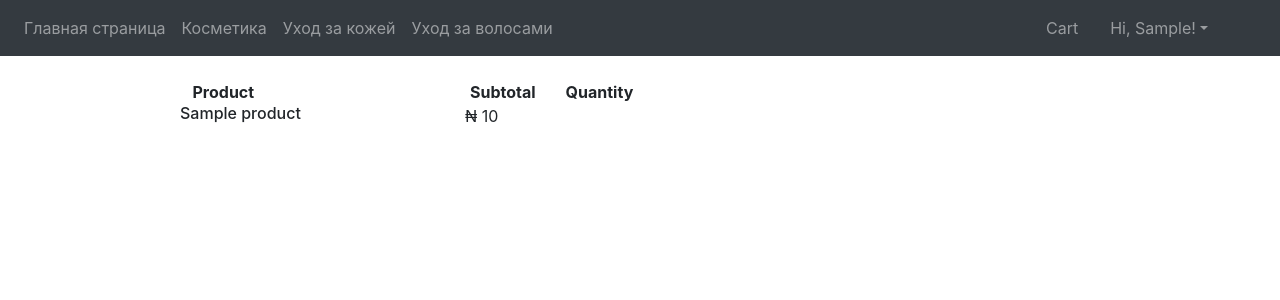
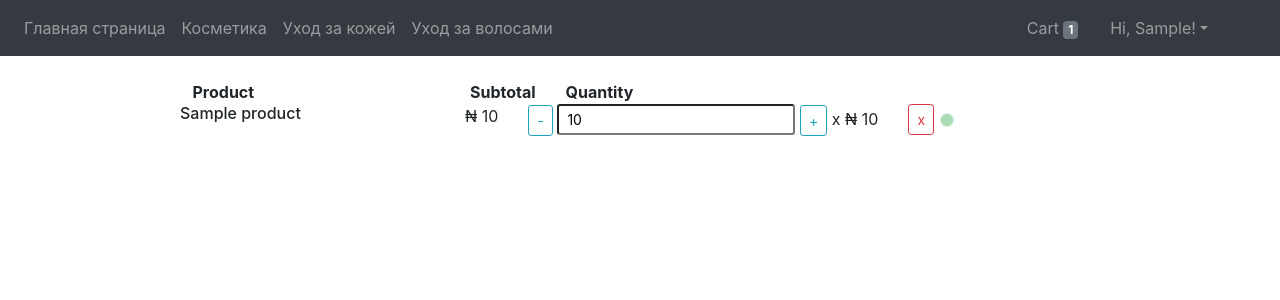
Before and after one commit to tiraill/flask_store, a Flask app: page /cart/ in a window 1280 px wide. Shown: the top 300 px of the page. Run offline with Flask 2, Linux system fonts and the light colour scheme; a user stored in the database is signed in; tables that the repository leaves empty hold one stand-in row (values such as "Sample post"); some libraries are stand-ins or nearby versions.

Commit message:
fix quantity

```diff
--- a/store_app/templates/layout.html
+++ b/store_app/templates/layout.html
@@ -73,7 +73,9 @@
     <!-- Optional JavaScript -->
     <!-- jQuery first, then Popper.js, then Bootstrap JS -->
     <script src="https://code.jquery.com/jquery-3.4.1.slim.min.js" integrity="sha384-J6qa4849blE2+poT4WnyKhv5vZF5SrPo0iEjwBvKU7imGFAV0wwj1yYfoRSJoZ+n" crossorigin="anonymous"></script>
-    <script src="https://cn.jsdelivr.net/npm/popper.js@1.16.0/dist/umd/popper.min.js" integrity="sha384-Q6E9RHvbIyZFJoft+2mJbHaEWldlvI9IOYy5n3zV9zzTtmI3UksdQRVvoxMfooAo" crossorigin="anonymous"></script>
+    <script src="https://code.jquery.com/jquery-3.4.1.min.js" integrity="sha256-CSXorXvZcTkaix6Yvo6HppcZGetbYMGWSFlBw8HfCJo=" crossorigin="anonymous"></script>
+{#    <script src="https://cn.jsdelivr.net/npm/popper.js@1.16.0/dist/umd/popper.min.js" integrity="sha384-Q6E9RHvbIyZFJoft+2mJbHaEWldlvI9IOYy5n3zV9zzTtmI3UksdQRVvoxMfooAo" crossorigin="anonymous"></script>#}
     <script src="https://stackpath.bootstrapcdn.com/bootstrap/4.4.1/js/bootstrap.min.js" integrity="sha384-wfSDF2E50Y2D1uUdj0O3uMBJnjuUD4Ih7YwaYd1iqfktj0Uod8GCExl3Og8ifwB6" crossorigin="anonymous"></script>
+  {% block java_scripts %}{% endblock %}
   </body>
 </html>
--- a/store_app/templates/users/cart.html
+++ b/store_app/templates/users/cart.html
@@ -36,28 +36,155 @@
                     <span class="item-total{{items.id}} item-total">{{items.subtotal}}
                 </span></p>
 			</div>
-{#			<div class="col-auto col-md-4">#}
-{#                <form action="{{url_for('users.quantity_update', id=items.id)}}" class="form-inline" style="padding:0;margin:0;">#}
-{#                    <p>#}
-{#                        <input id="minus-btn" type="button" class="minus-btn{{items.id}} btn btn-sm btn-outline-info" value="-">#}
-{#                        <input type="text" name="quantity" class="qty form-control-sm" id="qty{{items.id}}" value="{{items.quantity}}" readonly>#}
-{#                        <input id="plus-btn" type="button" class="plus-btn{{items.id}} 	btn btn-sm btn-outline-info" value="+">#}
-{#                        <span class="times">x</span> <span class="iso">₦</span> <span class="item-price{{items.id}}"> {{ items.product.product_price }}</span>#}
-{#                    </p>#}
-{#                </form>#}
-{#			</div>#}
-{#			<div class="col-3 col-md-2 actions">#}
-{#                <a href="{{ url_for('users.remove_item', id=items.id) }}" class=" btn btn-outline-danger btn-sm">x</a>#}
+			<div class="col-auto col-md-4">
+                <form action="{{url_for('users.quantity_update', id=items.id)}}" class="form-inline" style="padding:0;margin:0;">
+                    <p>
+                        <input id="minus-btn" type="button" class="minus-btn{{items.id}} btn btn-sm btn-outline-info" value="-">
+                        <input type="text" name="quantity" class="qty form-control-sm" id="qty{{items.id}}" value="{{items.quantity}}" readonly>
+                        <input id="plus-btn" type="button" class="plus-btn{{items.id}} 	btn btn-sm btn-outline-info" value="+">
+                        <span class="times">x</span> <span class="iso">₦</span> <span class="item-price{{items.id}}"> {{ items.product.product_price }}</span>
+                    </p>
+                </form>
+			</div>
+			<div class="col-3 col-md-2 actions">
+                <a href="{{ url_for('users.remove_item', id=items.id) }}" class=" btn btn-outline-danger btn-sm">x</a>
 {#                <div id="loading{{items.id}}" class="spinner-border spinner-border-sm text-success temp_hidden" role="status">#}
 {#                    <span class="sr-only">Loading...</span>#}
 {#                </div>#}
-{#                <div id="loading_{{items.id}}" class="spinner-grow spinner-grow-sm text-success temp_hidden" role="status">#}
-{#                    <span class="sr-only">Loading...</span>#}
-{#                </div>#}
-{#			</div>#}
+                <div id="loading_{{items.id}}" class="spinner-grow spinner-grow-sm text-success temp_hidden" role="status">
+                    <span class="sr-only">Loading...</span>
+                </div>
+			</div>
 		</div>
 		<div class="line"></div>
     {% endfor %}
 {% endif %}
+{% endblock %}
 
+{% block java_scripts %}
+{% for items in cartlist %}
+<script>
+    $(document).ready(function(){
+
+        $('.minus-btn{{items.id}}').on('click', function(e) {
+    		e.preventDefault();
+    		var quantity =parseInt($("#qty{{items.id}}").val());
+    		if (quantity > 1) {
+    			quantity = quantity - 1;
+    		} else {
+    			quantity = 1;
+			}
+
+			// $("#loading{{items.id}}").addClass("loading");
+            req = $.ajax({
+                url:"{{url_for('users.quantity_update',id = items.id)}}",
+                type:"POST",
+                data: {quantity:quantity},
+
+			beforeSend: function(){
+				$("#loading{{items.id}}").removeClass("temp_hidden");
+				$("#loading_{{items.id}}").removeClass("temp_hidden");
+
+				$("#qty{{items.id }}").prop('disabled', true);
+				$(".minus-btn{{items.id}}").prop('disabled', true);
+				$(".plus-btn{{items.id}}").prop('disabled', true);
+			},
+			success: function(data){
+                setTimeout(function() {
+					$("#loading{{items.id}}").addClass("temp_hidden");
+					$("#loading_{{items.id}}").addClass("temp_hidden");
+
+					$("#qty{{items.id }}").prop('disabled', false);
+					$(".minus-btn{{items.id }}").prop('disabled', false);
+					$(".plus-btn{{items.id}}").prop('disabled', false);
+
+					new_price = $(".item-total{{items.id}}").text(data.item_total).fadeOut(100).fadeIn(1000);
+					$("#subtotal_value").text(data.subtotal);
+					$("#total-final").text(parseFloat($("#subtotal_value").text()) + parseFloat({{price}}));
+                }, 2500);
+            }
+			});
+			$("#qty{{items.id}}").val(quantity)
+
+		});
+
+		$('.plus-btn{{ items.id }}').on('click', function(e){
+			e.preventDefault();
+			var quantity = parseInt($('#qty{{ items.id }}').val());
+			if (quantity<20){
+				quantity = quantity +1;
+			}else{
+				quantity = 20;
+			}
+			$.ajax({
+                type:"POST",
+                url:"{{url_for('users.quantity_update',id = items.id )}}",
+                data: {quantity:quantity},
+
+			beforeSend: function(){
+				$("#loading{{ items.id }}").removeClass("temp_hidden");
+				$("#loading_{{ items.id }}").removeClass("temp_hidden");
+
+				$("#qty{{ items.id }}").prop('disabled', true);
+				$(".minus-btn{{ items.id }}").prop('disabled', true);
+				$(".plus-btn{{ items.id }}").prop('disabled', true);
+			},
+			success: function(data){
+                setTimeout(function() {
+					$("#loading{{ items.id }}").addClass("temp_hidden");
+					$("#loading_{{ items.id }}").addClass("temp_hidden");
+
+					$("#qty{{ items.id }}").prop('disabled', false);
+					$(".minus-btn{{ items.id }}").prop('disabled', false);
+					$(".plus-btn{{ items.id }}").prop('disabled', false);
+					new_price = $(".item-total{{ items.id }}").text(data.item_total).fadeOut(100).fadeIn(1000);
+					$("#subtotal_value").text(data.subtotal);
+					$("#total-final").text(parseFloat($("#subtotal_value").text()) + parseFloat(5000));
+                }, 2500);
+            }
+			});
+
+			$("#qty{{ items.id }}").val(quantity)
+			});
+
+		$(document).on('blur','#qty{{items.id }}', function(){
+		var quantity =parseInt($("#qty{{items.id}}").val());
+		//$("#subtotal_value").text(subtotal);
+		$("#qty{{items.id }}").addClass("disabled");
+
+		$.ajax({
+			url:"{{url_for('users.quantity_update',id = items.id)}}",
+			type:"POST",
+			data: {quantity:quantity},
+
+			beforeSend: function(){
+				$("#loading{{items.id}}").removeClass("temp_hidden");
+				$("#loading_{{items.id}}").removeClass("temp_hidden");
+
+				$("#qty{{items.id }}").prop('disabled', true);
+				$(".minus-btn{{items.id }}").prop('disabled', true);
+				$(".plus-btn{{items.id}}").prop('disabled', true);
+
+			},
+			success: function(data){
+                setTimeout(function() {
+					$("#loading{{items.id}}").addClass("temp_hidden");
+					$("#loading_{{items.id}}").addClass("temp_hidden");
+
+					$("#qty{{items.id }}").prop('disabled', false);
+					$(".minus-btn{{items.id }}").prop('disabled', false);
+					$(".plus-btn{{items.id }}").prop('disabled', false);
+
+					new_price = $(".item-total{{items.id}}").text(data.item_total).fadeOut(100).fadeIn(1000);
+					$("#subtotal_value").text(data.subtotal);
+					$("#total-final").text(parseFloat($("#subtotal_value").text()) + parseFloat({{price}}));
+                }, 2500);
+            }
+		});
+
+		});
+
+});
+</script>
+{% endfor %}
 {% endblock %}
--- a/store_app/users/routes.py
+++ b/store_app/users/routes.py
@@ -1,11 +1,12 @@
 from store_app import app
 from flask import (
     render_template, request, redirect, url_for, session,
-    flash, Blueprint
-)
+    flash, Blueprint,
+    jsonify)
 
 from store_app.models import db, Users, Cart
 import gc
+from store_app.users.forms import CartForm
 from store_app.auth.forms import RegistrationForm, LoginForm
 from flask_login import (
     current_user, login_user, logout_user, login_required
@@ -13,24 +14,62 @@ from flask_login import (
 
 users = Blueprint('users', __name__)
 
-#
+
+def ShippingPrice():
+    '''
+    calculate the price of shipping if items is greater than 5 shipping is 2500
+    else 1200
+    '''
+    if current_user.is_authenticated:
+        # check this otherwise revert to
+        # item_num = Kart.query.filter_by(user_id = Kart.user_id).count()
+        item_num = Cart.query.filter_by(user_id=current_user.id).count()
+    else:
+        item_num = Cart.query.filter_by(user_id=0).count()
+
+    shipping_price = 0
+    if item_num >= 1:
+        shipping_price = 1200
+    elif item_num >= 5:
+        shipping_price = 2500
+    else:
+        pass
+    return shipping_price
+
+
+def subtotals():
+    if current_user.is_authenticated:
+        # check this otherwise revert to
+        # item_num = Kart.query.filter_by(user_id = Kart.user_id).count()
+        get_products = Cart.query.filter_by(user_id=current_user.id).all()
+    else:
+        get_products = Cart.query.filter_by(user_id=0).all()
+
+    items_subtotal = 0
+    # get_products = Kart.query.filter_by(user_id = Kart.user_id).all()
+
+    for price in get_products:
+        items_subtotal += int(price.subtotal)
+    return items_subtotal
+
+
 @users.route('/cart/', methods=["GET", "POST"])
 def cart():
-#     if current_user.is_anonymous:
-#         count = 0
-#         user = 0
-#         cartlist = []
-#     else:
-#         user = current_user.id
-#         count = Kart.query.filter_by(user_id =user).count()
-#         cartlist = Kart.query.filter_by(user_id=user).all()
-#
-#     form = CartForm()
-#     # fetch cart data
-#
-#     # shipping = ShippingInfo.query.all()
-#     price = ShippingPrice()
-#     items_subtotals = subtotals()
+    if current_user.is_anonymous:
+        count = 0
+        user = 0
+        cartlist = []
+    else:
+        user = current_user.id
+        count = Cart.query.filter_by(user_id =user).count()
+        cartlist = Cart.query.filter_by(user_id=user).all()
+
+    form = CartForm()
+    # fetch cart data
+
+    # shipping = ShippingInfo.query.all()
+    price = ShippingPrice()
+    items_subtotals = subtotals()
 #     # for annoymous users
 #     if current_user.is_anonymous:
 #         flash('please login or register to be able to add a shipping address')
@@ -39,5 +78,32 @@ def cart():
 #
     return render_template(
         'users/cart.html',
-        cartlist=Cart.query.filter_by(user_id=current_user.id).all()
+        count= count,
+        cartlist=cartlist,
+        title="Cart",
+        form=form,
+        price=price,
+        items_subtotals=items_subtotals
     )
+
+
+@users.route('/cart/update/<int:id>',methods = ["POST"])
+def quantity_update(id):
+    cart_item = Cart.query.get_or_404(id)
+    quantity = request.form["quantity"]
+    cart_item.quantity = quantity
+    item_total = cart_item.product.product_price * int(quantity)
+    cart_item.subtotal = item_total
+    items_subtotal = subtotals()
+    db.session.commit()
+    gc.collect()
+    return jsonify({"result":"success", "item_total":item_total, "subtotal":items_subtotal})
+
+
+@users.route('/cart/remove/<int:id>', methods=["GET", "POST"])
+def remove_item(id):
+    cart_item = Cart.query.get_or_404(id)
+    db.session.delete(cart_item)
+    db.session.commit()
+    gc.collect()
+    return redirect(url_for('users.cart'))
```
Also changed, not shown: store_app/store/routes.py (+7 -9 lines). Lines whose indentation alone changed are shown as unchanged.
